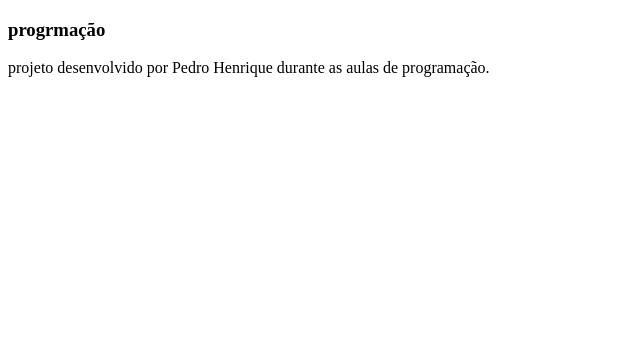
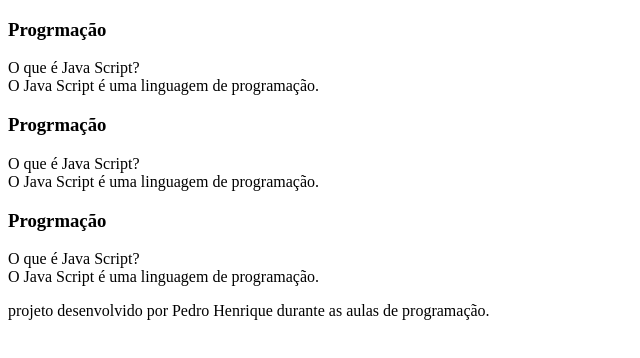
Before and after one commit to eupedro1808/flascard-2-ano-JMP, a plain HTML site: page index.html in a window 1280 px wide. Shown: the whole page, without its empty margins (0-640 px from the left). Drawn offline with Linux system fonts and the light colour scheme.

Commit message:
cartoẽs

```diff
--- a/index.html
+++ b/index.html
@@ -8,13 +8,39 @@
 <body>
     <main>
         <section id="container">
-                <article class="cartao">
-                 <div class="cartao__conteudo">
-                    <h1> progrmação </h1>
-                <div>
-
+            <article class="cartao">
+                <div class="cartao__conteudo">
+                    <h1> Progrmação </h1>
+                    <div class="cartao__conteudo__pergunta">
+                        O que é Java Script?
+                    </div>
+                    <div class="cartao__conteudo__resposta">
+                        O Java Script é uma linguagem de programação.
+                    </div>
                 </div>
-                </article>
+            </article>
+            <article class="cartao">
+                <div class="cartao__conteudo">
+                    <h1> Progrmação </h1>
+                    <div class="cartao__conteudo__pergunta">
+                        O que é Java Script?
+                    </div>
+                    <div class="cartao__conteudo__resposta">
+                        O Java Script é uma linguagem de programação.
+                    </div>
+                </div>
+            </article>
+            <article class="cartao">
+                <div class="cartao__conteudo">
+                    <h1> Progrmação </h1>
+                    <div class="cartao__conteudo__pergunta">
+                        O que é Java Script?
+                    </div>
+                    <div class="cartao__conteudo__resposta">
+                        O Java Script é uma linguagem de programação.
+                    </div>
+                </div>
+            </article>
         </section>
     </main>
     <footer>
```
